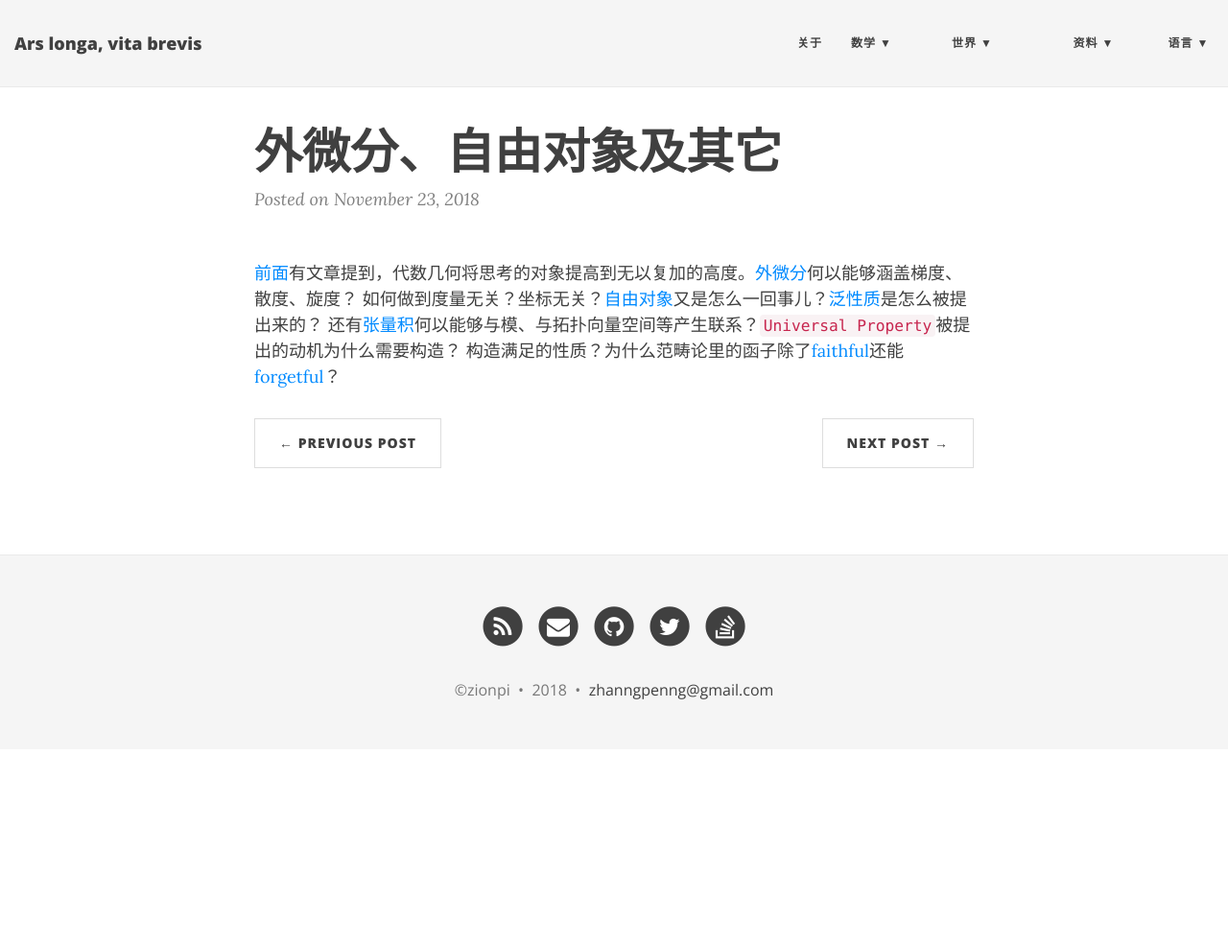
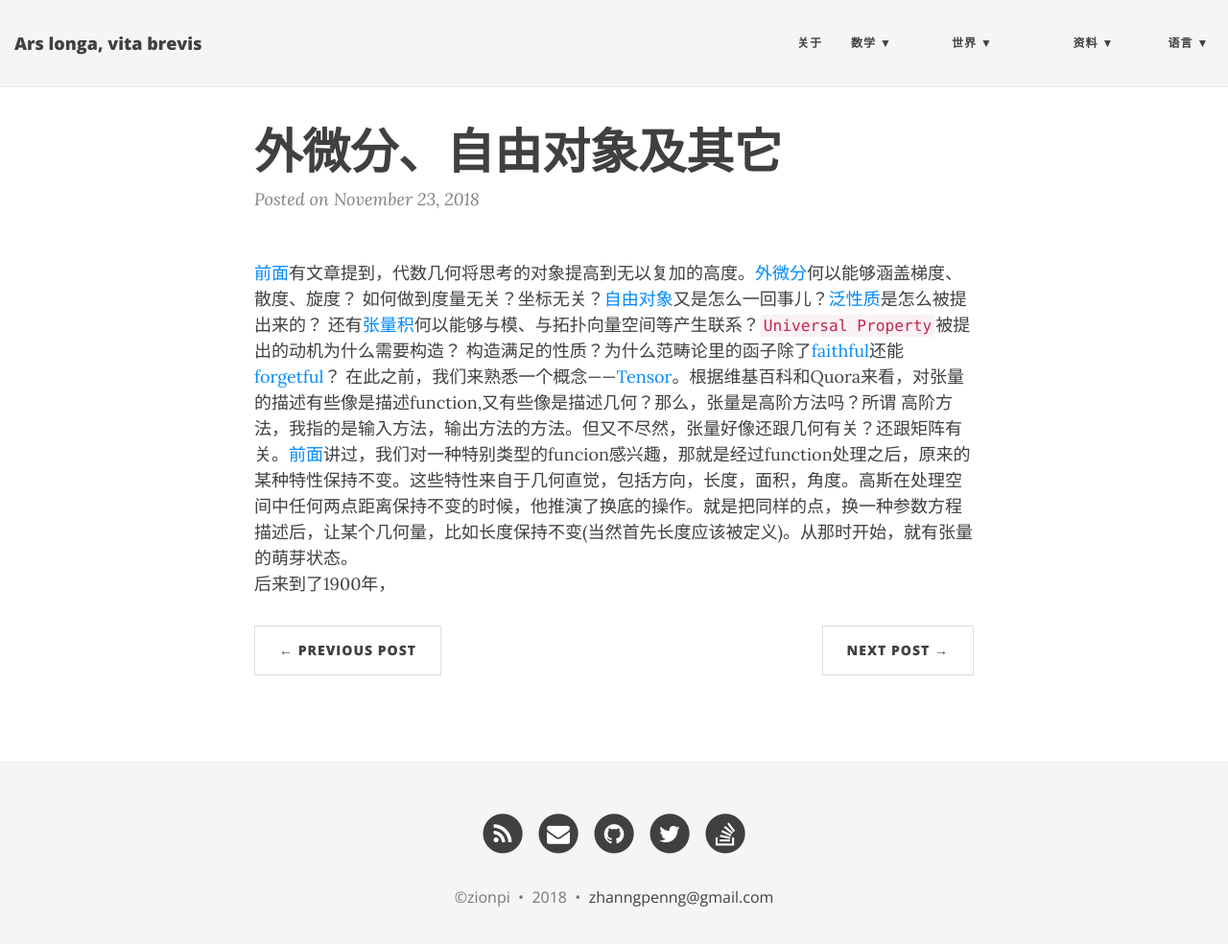
Before and after one commit to ZionPi/zionpi.github.io, a Jekyll site: the page built from _posts/2018-11-23-exterior-derivative-and-free-object.md, in a window 1280 px wide and 997 px high. Shown: the top 984 px of the window at 96% size. Built offline with Jekyll 4.4.1, drawn with Linux system fonts in a browser that asks for light colours; nearby versions of some CDN libraries.

Commit message:
Update 2018-11-23-exterior-derivative-and-free-object.md

```diff
--- a/_posts/2018-11-23-exterior-derivative-and-free-object.md
+++ b/_posts/2018-11-23-exterior-derivative-and-free-object.md
@@ -6,3 +6,6 @@ title: 外微分、自由对象及其它
 如何做到度量无关？坐标无关？[自由对象]()又是怎么一回事儿？[泛性质](https://en.wikipedia.org/wiki/Universal_property)是怎么被提出来的？
 还有[张量积](https://en.wikipedia.org/wiki/Tensor_product)何以能够与模、与拓扑向量空间等产生联系？`Universal Property`被提出的动机为什么需要构造？
 构造满足的性质？为什么范畴论里的函子除了[faithful](https://en.wikipedia.org/wiki/Full_and_faithful_functors)还能[forgetful](https://en.wikipedia.org/wiki/Forgetful_functor)？
+在此之前，我们来熟悉一个概念——[Tensor]()。根据维基百科和Quora来看，对张量的描述有些像是描述function,又有些像是描述几何？那么，张量是高阶方法吗？所谓
+高阶方法，我指的是输入方法，输出方法的方法。但又不尽然，张量好像还跟几何有关？还跟矩阵有关。[前面]()讲过，我们对一种特别类型的funcion感兴趣，那就是经过function处理之后，原来的某种特性保持不变。这些特性来自于几何直觉，包括方向，长度，面积，角度。高斯在处理空间中任何两点距离保持不变的时候，他推演了换底的操作。就是把同样的点，换一种参数方程描述后，让某个几何量，比如长度保持不变(当然首先长度应该被定义)。从那时开始，就有张量的萌芽状态。
+后来到了1900年，
```
